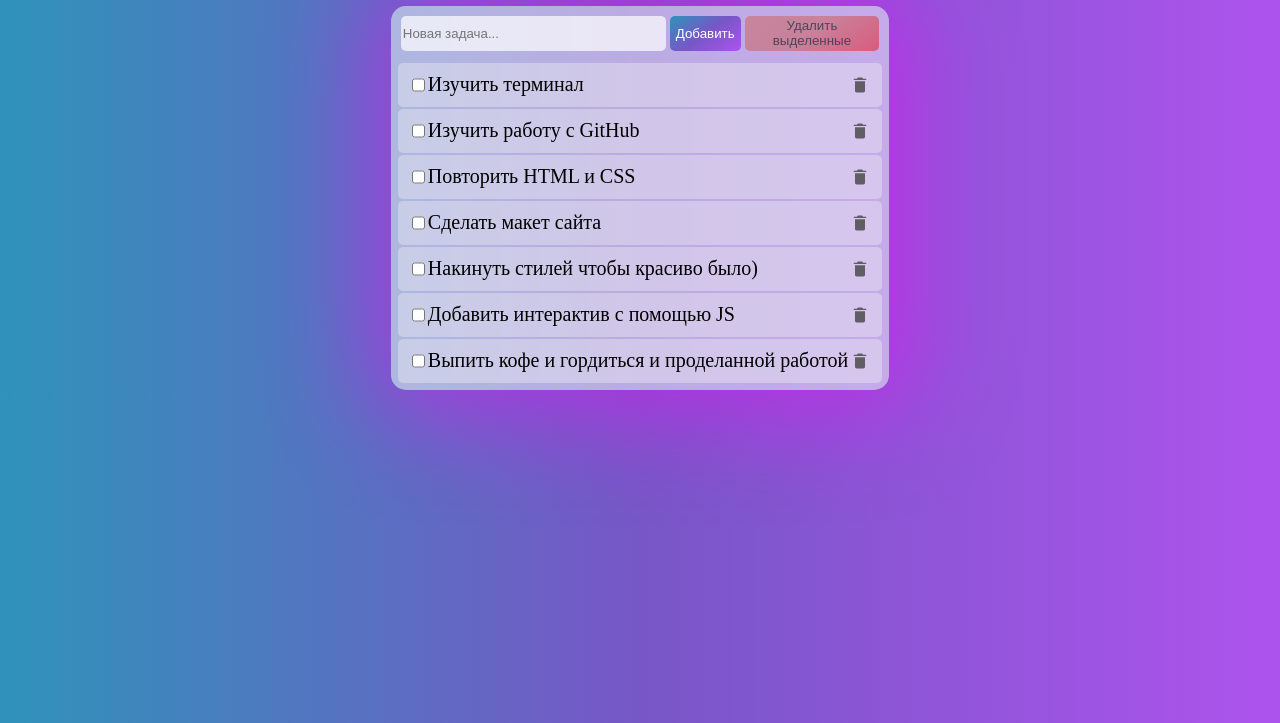
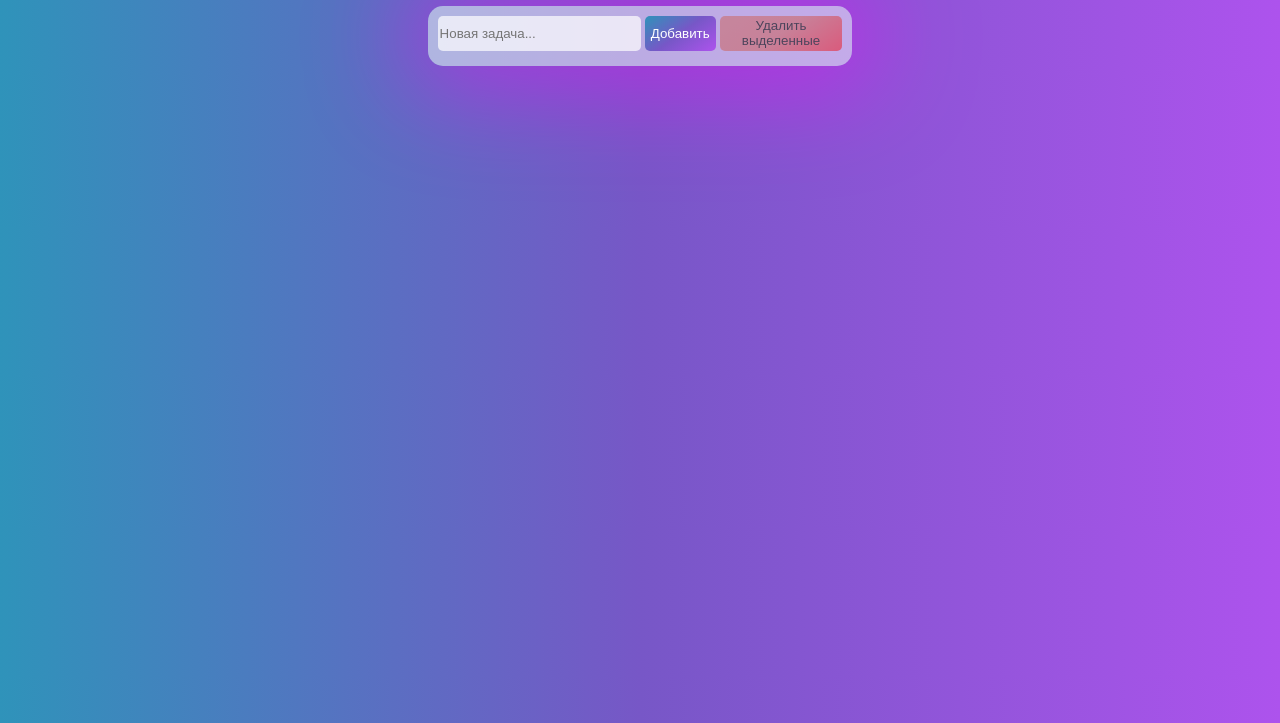
Before and after one commit to Diablo665/training, a plain HTML site: page frontend/app-todo-list/index.html in a window 1280 px wide. Shown: the part 77-800 px from the top of the page. Drawn offline with nearby package versions, Linux system fonts and the light colour scheme.

Commit message:
Обновление структуры файла

```diff
--- a/frontend/app-todo-list/index.html
+++ b/frontend/app-todo-list/index.html
@@ -14,45 +14,11 @@
         <div class = taskPanel>
             <div class = taskAdd>
                 <input type = text placeholder = 'Новая задача...' id = newTask>
-                <button id = addTask> Добавить </button>
-                <button class = "deleteTask deactive"> Удалить выделенные </button>
+                <button id = addTask onclick="addTask()"> Добавить </button>
+                <button class = "deleteTask deactive" onclick="deleteAllChecked()"> Удалить выделенные </button>
             </div>
             <div class = taskList>
-                <div class = "task">
-                    <input name = 'Check' type ="checkbox">
-                    <span> Изучить терминал </span>
-                    <ion-icon name="trash" class = trash></ion-icon>
-                </div>
-                <div class = "task">
-                    <input name = 'Check' type ="checkbox">
-                    <span> Изучить работу с GitHub </span>
-                    <ion-icon name="trash" class = trash></ion-icon>
-                </div>
-                <div class = "task">
-                    <input name = 'Check' type ="checkbox">
-                    <span> Повторить HTML и CSS  </span>
-                    <ion-icon name="trash" class = trash></ion-icon>
-                </div>
-                <div class = "task">
-                    <input name = 'Check' type ="checkbox">
-                    <span>  Сделать макет сайта </span>
-                    <ion-icon name="trash" class = trash></ion-icon>
-                </div>
-                <div class = "task">
-                    <input name = 'Check'  type ="checkbox">
-                    <span> Накинуть стилей чтобы красиво было) </span>
-                    <ion-icon name="trash" class = trash></ion-icon>
-                </div>
-                <div class = task>
-                    <input name = 'Check' type ="checkbox">
-                    <span> Добавить интерактив с помощью JS</span>
-                    <ion-icon name="trash" class = trash></ion-icon>
-                </div>
-                <div class = task>
-                    <input name = 'Check' type ="checkbox">
-                    <span> Выпить кофе и гордиться и проделанной работой  </span>
-                    <ion-icon name="trash" class = trash></ion-icon>
-                </div>
+
             </div>
         </div>
     </div>
```
